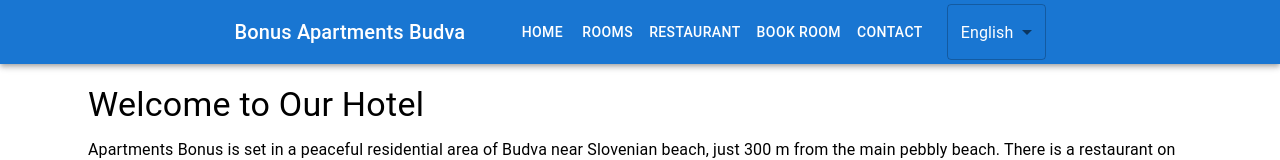
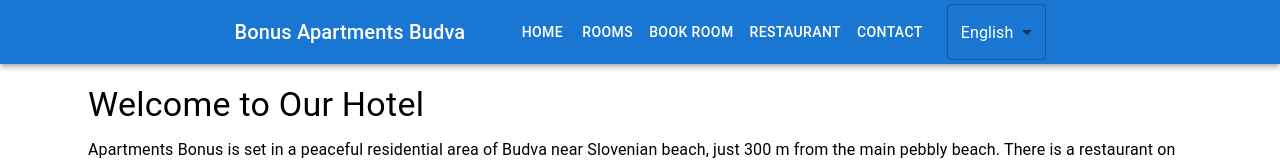
Before and after one commit to bubanjan/apartmentsbonus, a React (Create React App) app: page / in a window 1280 px wide. Shown: the top 160 px of the page. Built offline with nearby package versions, Linux system fonts and the light colour scheme.

Commit message:
refactoring

```diff
--- a/src/App.js
+++ b/src/App.js
@@ -46,19 +46,20 @@ function App() {
                             >
                                 Rooms
                             </Button>
+
+                            <Button
+                                color="inherit"
+                                component={Link}
+                                to="/book-room"
+                            >
+                                Book Room
+                            </Button>
                             <Button
                                 color="inherit"
                                 component={Link}
                                 to="/restaurant"
                             >
                                 Restaurant
-                            </Button>
-                            <Button
-                                color="inherit"
-                                component={Link}
-                                to="/book-room"
-                            >
-                                Book Room
                             </Button>
                             <Button
                                 color="inherit"
```
